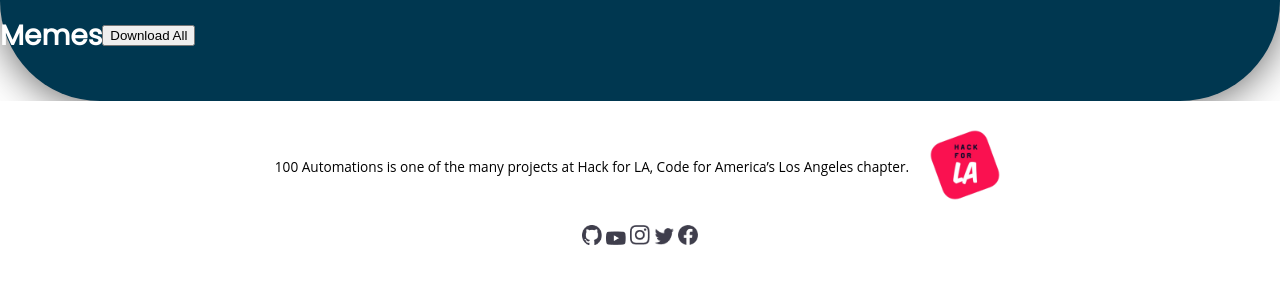
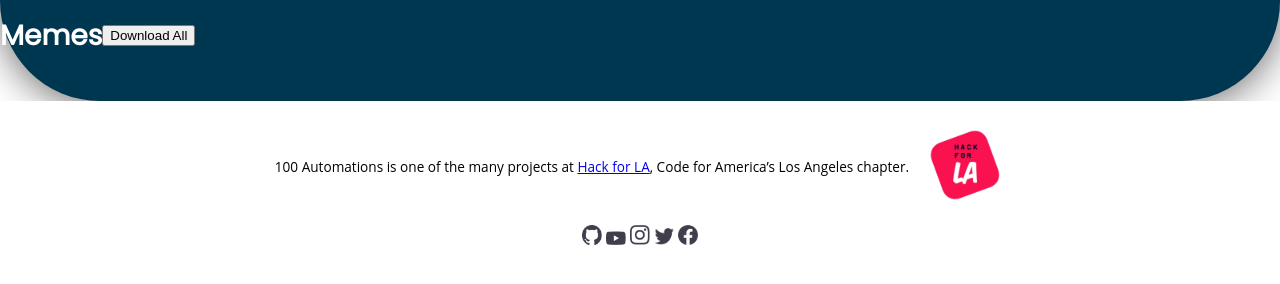
Before and after one commit to 100Automations/Website, a Jekyll site: the page built from press.html, in a window 1280 px wide. Shown: the part 811-1095 px from the top of the page. Built offline with Jekyll 4.4.1, drawn with Linux system fonts in a browser that asks for light colours; part of the change alters nothing that is shown.

```diff
--- a/_includes/footer.html
+++ b/_includes/footer.html
@@ -1,11 +1,13 @@
 <!-- This will be our footer -->
 <footer class="full_footer">
   <div class="footer_slogan">
-    <p z>100 Automations is one of the many projects at Hack&nbsp;for&nbsp;LA, Code&nbsp;for&nbsp;America’s
+    <p z>100 Automations is one of the many projects at <a href="https://www.hackforla.org/">Hack&nbsp;for&nbsp;LA</a>, Code&nbsp;for&nbsp;America’s
       Los&nbsp;Angeles&nbsp;chapter.
     </p>
     <div class="footer_logo">
+      <a href="https://www.hackforla.org/">
       <img src='{{  "/assets/images/icons/footer-icons/hackforla-logo.png" | relative_url }}'>
+      </a>
     </div>
   </div>
   <ul class="footer_links">
```
